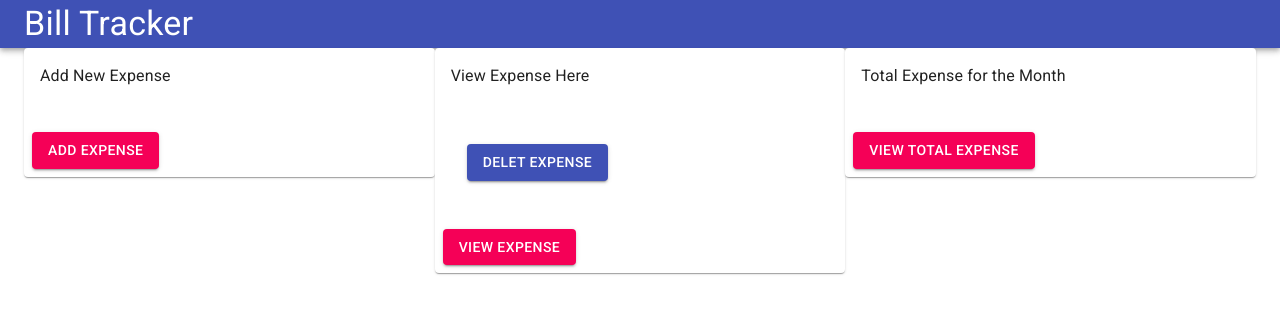
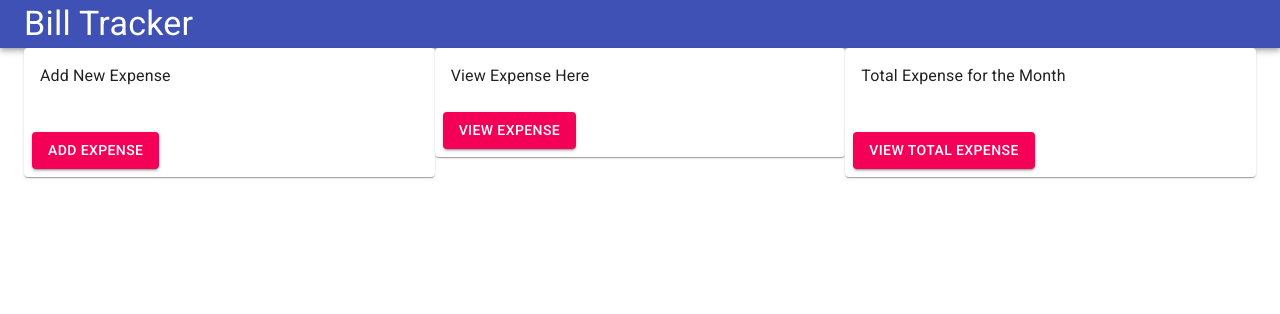
Before and after one commit to mdabdulbari/bill-tracker, a React (Create React App) app: page / in a window 1280 px wide. Shown: the top 314 px of the page. Built offline with nearby package versions, Linux system fonts and the light colour scheme.

Commit message:
add view delete done

```diff
--- a/src/App.js
+++ b/src/App.js
@@ -13,24 +13,33 @@ import "./App.css";
 import Header from "./components/Header";
 import styles from "./components/Header/styles";
 import ExpenseModal from "./components/ExpenseModal";
-import { useState } from "react";
+import { useState} from "react";
+// import { useEffect} from "react";
 import ViewExpense from "./components/ViewExpense";
 
 function App(props) {
   const [open, setOpen] = useState(false);
-  const [data, setData] = useState(["Click on View Expense to View"]);
+  const [data, setData] = useState(null);
 
   const handelViewExp = () => {
     fetch("http://localhost:5000/data").then(data => data.json()).then(result => setData(result))
   }
 
+  // useEffect(() => {
+  //   fetch("http://localhost:5000/data")
+  //   .then(res => {
+  //     return res.json()
+  //   }).then( data => {
+  //     return setData(data)})
+  // }, [])
+
   const handleClose = (data) => {
     return setOpen(false);
   };
 
-  const myData = data.map(data => <ViewExpense amount={data.amount} description={data.description} date={data.date} key={data._id} />)
+  const myData =  data && data.map(data => <ViewExpense amount={data.amount} description={data.description} date={data.date} key={data._id} id={data._id}/>)
 
-
+//console.log(myData.amount)
   return (
     <div className={props.classes.root}>
       <Header />
@@ -60,7 +69,7 @@ function App(props) {
               <Card>
                 <CardContent>
                   <Typography> View Expense Here </Typography>
-                  {myData}
+                  {data && myData}
                 </CardContent>
                 <CardActions>
                   <Button
--- a/src/components/ExpenseModal/index.js
+++ b/src/components/ExpenseModal/index.js
@@ -9,7 +9,6 @@ import {
   Card,
   CardContent,
 } from "@material-ui/core";
-
 import { useState } from "react";
 import styles from "./styles";
 import axios from "axios";
@@ -63,7 +62,7 @@ const ExpenseModal = (props) => {
       >
         <Grid>
           <Card>
-            <CardContent  align="center">
+            <CardContent align="center">
               <div className={props.classes.modalBody}>
                 <Typography variant="h5" component="h2" align="center">
                   Add Expense
@@ -72,7 +71,7 @@ const ExpenseModal = (props) => {
                   <TextField
                     id="filled-basic"
                     label="Amount"
-                    type="text"
+                    type="number"
                     onChange={onChangeAmount}
                   />{" "}
                   <Divider />
@@ -87,7 +86,6 @@ const ExpenseModal = (props) => {
                     id="date"
                     label="Date"
                     type="date"
-                    defaultValue=""
                     className={props.classes.textField}
                     InputLabelProps={{
                       shrink: true,
@@ -95,7 +93,7 @@ const ExpenseModal = (props) => {
                     onChange={onChangeDate}
                   />
                   <Divider />
-                  <br/>
+                  <br />
                   <Button
                     variant="contained"
                     color="secondary"
--- a/src/components/ViewExpense/index.js
+++ b/src/components/ViewExpense/index.js
@@ -1,29 +1,33 @@
-import React from 'react'
-import {
-    CardContent,
-    Typography,
-    Button
-
-} from "@material-ui/core";
-import axios from 'axios'
+import React from "react";
+import { CardContent, Typography, Button } from "@material-ui/core";
+import axios from "axios";
 
 const deletePost = (id) => {
-    axios.delete("http://localhost:5000/" + id)
-        .then(res => console.log(res))
-}
+  axios.delete("http://localhost:5000/" + id).then((res) => console.log(res));
+};
 
 const viewExpense = (props) => {
-
+  let dbdate = props.date.split("").splice(0, 10);
+  let dd = dbdate.splice(8);
+  let mm = dbdate.splice(4);
+  let yyyy = dbdate.splice(0);
+  let output = dd + mm + yyyy;
+  const date = output.replace(/,/g, "");
 
   return (
     <CardContent>
       <br />
-            <br />
       <Typography>{props.description}</Typography>
       <Typography>{props.amount} </Typography>
-            <Typography>{props.date}</Typography>
-            <Button onClick={() => deletePost(props.key)} color="primary" variant="contained">Delet Expense</Button>
+      <Typography>{date}</Typography>
+      <Button
+        onClick={() => deletePost(props.id)}
+        color="primary"
+        variant="contained"
+      >
+        Delet Expense
+      </Button>
     </CardContent>
-    )
-}
-export default viewExpense
+  );
+};
+export default viewExpense;
```
Lines whose indentation alone changed are shown as unchanged.
